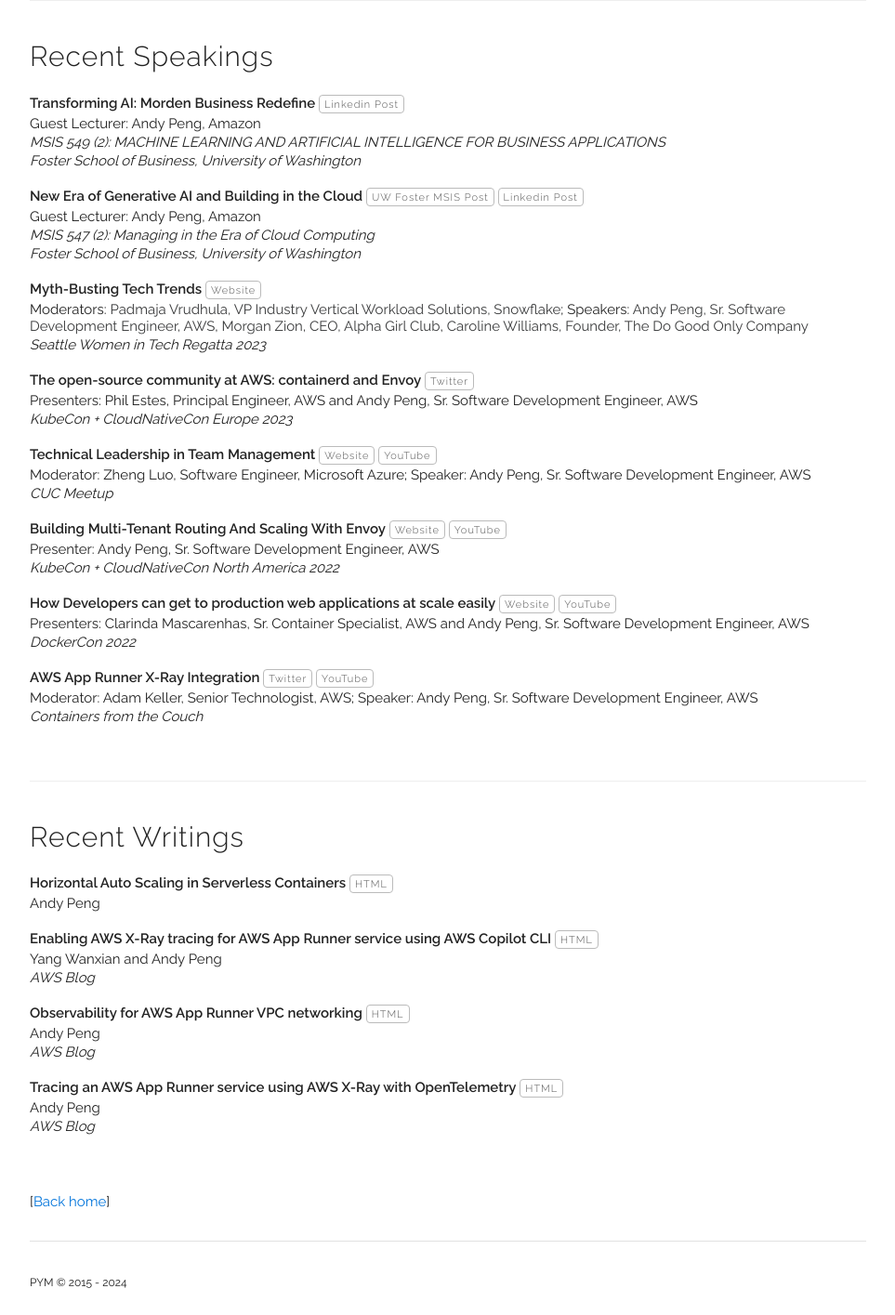
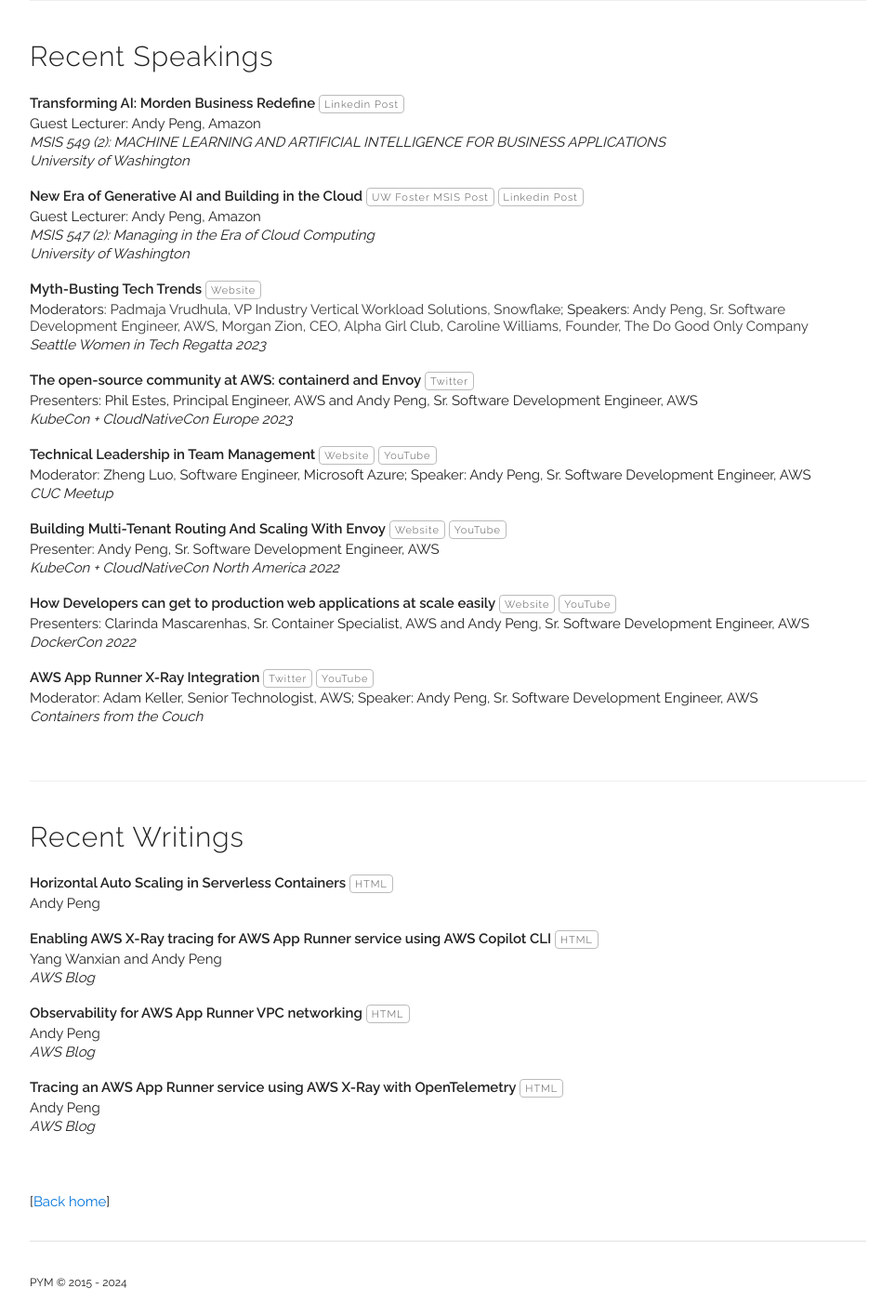
Before and after one commit to gfw001/gfw001.github.io, a Jekyll site: the page publications.html, which Jekyll copies as it is, in a window 1280 px wide. Shown: the whole page at 93% size, without its empty margins (158-1121 px from the left). Built offline with Jekyll 4.4.1, drawn with Linux system fonts in a browser that asks for light colours.

Commit message:
Update publications.html

```diff
--- a/publications.html
+++ b/publications.html
@@ -91,7 +91,7 @@
    </p>
   <p>Guest Lecturer: Andy Peng, Amazon</p>
   <p><i>MSIS 549 (2): MACHINE LEARNING AND ARTIFICIAL INTELLIGENCE FOR BUSINESS APPLICATIONS</i></p>
-  <p><i>Foster School of Business, University of Washington</i></p>
+  <p><i>University of Washington</i></p>
   <div class="paper-buttons">
 
   </div>
@@ -104,7 +104,7 @@
    </p>
   <p>Guest Lecturer: Andy Peng, Amazon</p>
   <p><i>MSIS 547 (2): Managing in the Era of Cloud Computing</i></p>
-  <p><i>Foster School of Business, University of Washington</i></p>
+  <p><i>University of Washington</i></p>
   <div class="paper-buttons">
 
   </div>
```
